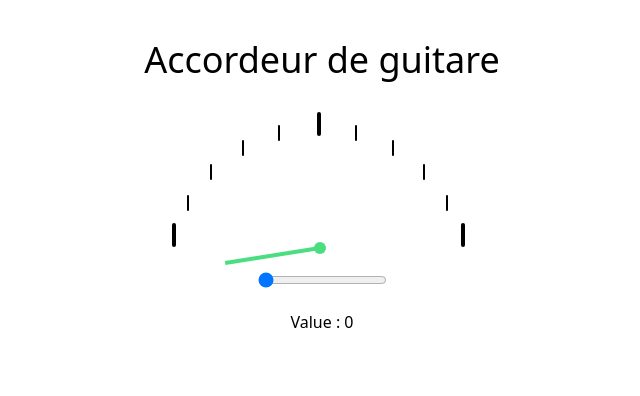
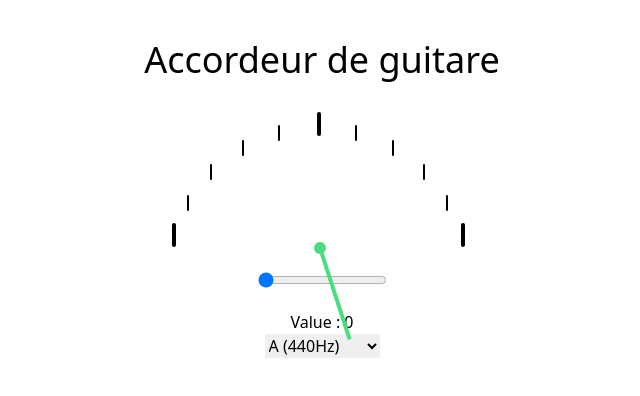
Before and after one commit to yohannmarchand/front-project-iot, a Nuxt app: page / in a window 1280 px wide. Shown: the top 396 px of the page, without its empty margins (318-958 px from the left). Built offline with nearby package versions, Linux system fonts and the light colour scheme.

Commit message:
feat: 🎸 manage the right frequency to analyze

```diff
--- a/components/Accordeur.vue
+++ b/components/Accordeur.vue
@@ -6,6 +6,7 @@
       :range="range"
     />
 
+    <!-- Test: wait for reel data -->
     <div class="mt-6 mx-auto">
       <input v-model="input" type="range" :min="rightValue - (range / 2)" :max="(range / 2) + rightValue">
     </div>
@@ -29,8 +30,14 @@ export default {
   data() {
     return {
       input: 0,
-      range: 800
+      range: 400
     }
-  }
+  },
+
+  watch: {
+    rightValue() {
+      this.input = Math.ceil(this.rightValue) - (this.range / 2)
+    }
+  },
 }
 </script>
--- a/components/FrequencyMeter.vue
+++ b/components/FrequencyMeter.vue
@@ -48,6 +48,12 @@ export default {
     },
   },
 
+  watch: {
+    rightValue() {
+      this.value = this.minValue
+    }
+  },
+
   methods: {
     getPosition(index) {
       const elCount = 12
--- /dev/null
+++ b/content/frequency.js
@@ -0,0 +1,30 @@
+export default [
+  {
+    name: 'A',
+    frequency: 440,
+  },
+  {
+    name: 'B',
+    frequency: 443.88,
+  },
+  {
+    name: 'C',
+    frequency: 261.63,
+  },
+  {
+    name: 'D',
+    frequency: 293.66,
+  },
+  {
+    name: 'E',
+    frequency: 329.63,
+  },
+  {
+    name: 'F',
+    frequency: 349.23,
+  },
+  {
+    name: 'G',
+    frequency: 392.00,
+  },
+]
--- a/pages/index.vue
+++ b/pages/index.vue
@@ -3,18 +3,34 @@
     <h1 class="font-semi-bold text-4xl">Accordeur de guitare</h1>
     <Accordeur
       class="mt-6"
-      :rightValue="440"
+      :rightValue="activeFrequency"
     />
+
+    <select v-model="activeFrequency">
+      <option
+        v-for="{ name, frequency } in frequencies"
+        :value="frequency"
+      >
+        {{ name }} ({{frequency}}Hz)
+      </option>
+    </select>
   </div>
 </template>
 
 <script>
 import Accordeur from "../components/Accordeur";
+import frequencies from '../content/frequency.js'
 
 export default {
-  name: 'IndexPage',
   components: {
     Accordeur
+  },
+
+  data() {
+    return {
+      frequencies,
+      activeFrequency: frequencies[0].frequency,
+    }
   }
 }
 </script>
```
